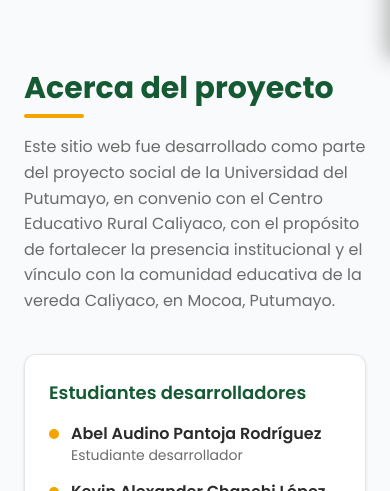
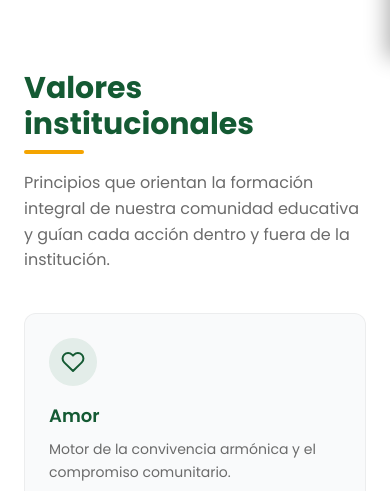
Before and after one commit to AudinoPantoja2025/LandingPage-CER-Caliyaco, a Next.js app: page / in a window 390 px wide. Shown: the part 786-1277 px from the top of the page. Built offline with nearby package versions, Linux system fonts and the light colour scheme; grey boxes are pictures that could not be loaded.

Commit message:
feat: agrega seccion de valores institucionales en el home
Renderiza los 8 valores oficiales (Amor, Tolerancia, Honestidad, Responsabilidad, Pertenencia, Humildad, Autoestima y Respeto) en tarjetas con iconografia y grilla responsive mobile-first (1/2/3/4 columnas).

```diff
--- a/src/app/page.tsx
+++ b/src/app/page.tsx
@@ -1,10 +1,12 @@
 import Hero from "@/components/Hero";
+import ValoresInstitucionales from "@/components/ValoresInstitucionales";
 import CreditosProyecto from "@/components/CreditosProyecto";
 
 export default function Home() {
   return (
     <>
       <Hero />
+      <ValoresInstitucionales />
       <CreditosProyecto />
     </>
   );
--- /dev/null
+++ b/src/components/ValoresInstitucionales.tsx
@@ -0,0 +1,167 @@
+interface Valor {
+  nombre: string;
+  descripcion: string;
+  icono: React.ReactNode;
+}
+
+function IconoBase({ children }: { children: React.ReactNode }) {
+  return (
+    <svg
+      viewBox="0 0 24 24"
+      width="24"
+      height="24"
+      fill="none"
+      stroke="currentColor"
+      strokeWidth="2"
+      strokeLinecap="round"
+      strokeLinejoin="round"
+      aria-hidden="true"
+    >
+      {children}
+    </svg>
+  );
+}
+
+const VALORES: Valor[] = [
+  {
+    nombre: "Amor",
+    descripcion:
+      "Motor de la convivencia armónica y el compromiso comunitario.",
+    icono: (
+      <IconoBase>
+        <path d="M20.8 4.6a5.5 5.5 0 0 0-7.8 0L12 5.6l-1-1a5.5 5.5 0 0 0-7.8 7.8l1 1L12 21l7.8-7.6 1-1a5.5 5.5 0 0 0 0-7.8z" />
+      </IconoBase>
+    ),
+  },
+  {
+    nombre: "Tolerancia",
+    descripcion:
+      "Aceptación y valoración de las diferencias en pro de la paz.",
+    icono: (
+      <IconoBase>
+        <path d="M17 21v-2a4 4 0 0 0-4-4H5a4 4 0 0 0-4 4v2" />
+        <circle cx="9" cy="7" r="4" />
+        <path d="M23 21v-2a4 4 0 0 0-3-3.87" />
+        <path d="M16 3.13a4 4 0 0 1 0 7.75" />
+      </IconoBase>
+    ),
+  },
+  {
+    nombre: "Honestidad",
+    descripcion:
+      "Transparencia y rectitud en cada acción escolar y personal.",
+    icono: (
+      <IconoBase>
+        <path d="M12 22s8-4 8-10V5l-8-3-8 3v7c0 6 8 10 8 10z" />
+        <path d="m9 12 2 2 4-4" />
+      </IconoBase>
+    ),
+  },
+  {
+    nombre: "Responsabilidad",
+    descripcion:
+      "Cumplimiento consciente de los deberes académicos y sociales.",
+    icono: (
+      <IconoBase>
+        <path d="M9 11l3 3L22 4" />
+        <path d="M21 12v7a2 2 0 0 1-2 2H5a2 2 0 0 1-2-2V5a2 2 0 0 1 2-2h11" />
+      </IconoBase>
+    ),
+  },
+  {
+    nombre: "Pertenencia",
+    descripcion:
+      "Orgullo y compromiso profundo por cuidar nuestra institución.",
+    icono: (
+      <IconoBase>
+        <path d="M3 9l9-7 9 7v11a2 2 0 0 1-2 2H5a2 2 0 0 1-2-2z" />
+        <path d="M9 22V12h6v10" />
+      </IconoBase>
+    ),
+  },
+  {
+    nombre: "Humildad",
+    descripcion:
+      "Sencillez en el trato diario y apertura constante al aprendizaje.",
+    icono: (
+      <IconoBase>
+        <path d="M12 22v-7" />
+        <path d="M12 15C12 9 8 5 3 5c0 5 4 9 9 10z" />
+        <path d="M12 15c0-6 4-10 9-10 0 5-4 9-9 10z" />
+      </IconoBase>
+    ),
+  },
+  {
+    nombre: "Autoestima",
+    descripcion:
+      "Fortalecimiento de la confianza personal y el respeto propio.",
+    icono: (
+      <IconoBase>
+        <path d="M12 2l3.09 6.26L22 9.27l-5 4.87 1.18 6.88L12 17.77l-6.18 3.25L7 14.14 2 9.27l6.91-1.01z" />
+      </IconoBase>
+    ),
+  },
+  {
+    nombre: "Respeto",
+    descripcion:
+      "Reconocimiento genuino de la dignidad de los demás.",
+    icono: (
+      <IconoBase>
+        <circle cx="12" cy="8" r="7" />
+        <path d="M8.21 13.89L7 23l5-3 5 3-1.21-9.12" />
+      </IconoBase>
+    ),
+  },
+];
+
+/**
+ * Sección "Valores institucionales": los 8 valores oficiales del CER Caliyaco
+ * en tarjetas con iconografía, grilla responsive mobile-first.
+ */
+export default function ValoresInstitucionales() {
+  return (
+    <section
+      id="valores"
+      aria-labelledby="titulo-valores"
+      className="py-20 px-6 bg-white"
+    >
+      <div className="max-w-[1100px] mx-auto w-full">
+        <h2
+          id="titulo-valores"
+          className="text-3xl md:text-4xl text-verde-oscuro font-bold mb-4 relative pb-3
+            after:absolute after:left-0 after:bottom-0 after:w-[60px] after:h-1
+            after:bg-amarillo after:rounded-full"
+        >
+          Valores institucionales
+        </h2>
+
+        <p className="text-texto-suave max-w-[700px] mb-10">
+          Principios que orientan la formación integral de nuestra comunidad
+          educativa y guían cada acción dentro y fuera de la institución.
+        </p>
+
+        <ul className="grid grid-cols-1 sm:grid-cols-2 md:grid-cols-3 lg:grid-cols-4 gap-6 list-none m-0 p-0">
+          {VALORES.map((valor) => (
+            <li
+              key={valor.nombre}
+              className="bg-gray-50 rounded-xl border border-black/5 p-6
+                transition-all duration-300 hover:-translate-y-1 hover:shadow-md
+                hover:border-verde/30"
+            >
+              <span className="inline-flex items-center justify-center h-12 w-12 rounded-full
+                bg-verde/10 text-verde-oscuro mb-4">
+                {valor.icono}
+              </span>
+              <h3 className="text-lg font-semibold text-verde-oscuro mb-2">
+                {valor.nombre}
+              </h3>
+              <p className="text-sm text-texto-suave leading-relaxed">
+                {valor.descripcion}
+              </p>
+            </li>
+          ))}
+        </ul>
+      </div>
+    </section>
+  );
+}
```
